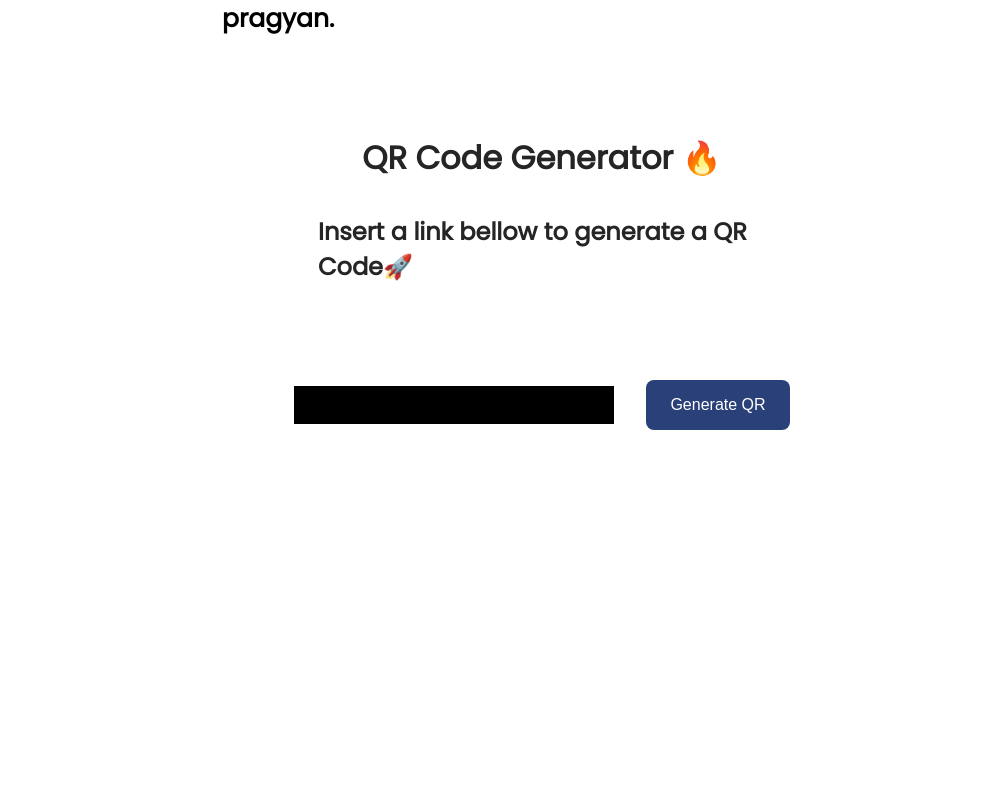
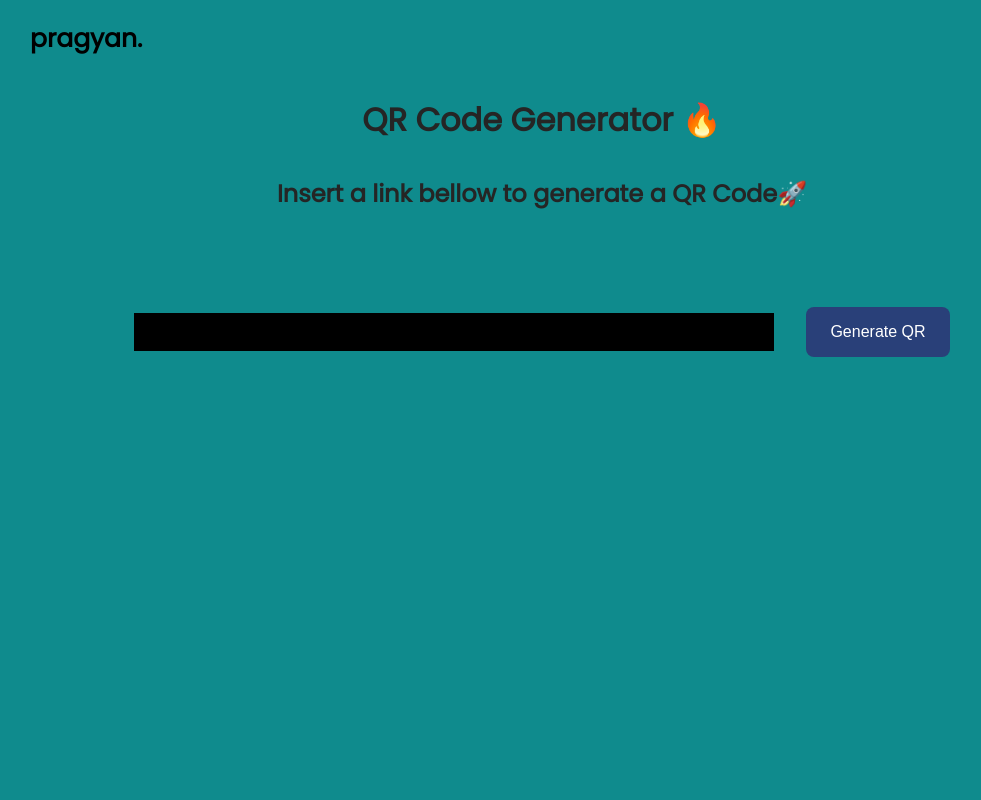
Before and after one commit to PragyanLamba/QRcode-generator, a Flask app: page / in a window 1280 px wide. Shown: the whole page, without its empty margins (98-1079 px from the left). Run offline with Flask 3, Linux system fonts and the light colour scheme.

Commit message:
Add files via upload

```diff
--- a/templates/index.html
+++ b/templates/index.html
@@ -8,9 +8,9 @@
 <title>QR Code</title>
 </head>
 <body>
-    <header>
+     <div class="heading">
         <a href="#" class="logo">pragyan.</a>
-    </header>
+    </div>
 <div class="title">
 <h1>QR Code Generator 🔥</h1>
 <h2>Insert a link bellow to generate a QR Code🚀</h2>
@@ -19,14 +19,15 @@
 <input type="text" name="link" />
 <button type="submit">Generate QR</button>
 </form>
-{% if data %}
-<div class="generated">
+ {% if data %}
+ <div class="generated">
     <img src="{{data}}" alt="" />
 
     <p>HERE THE GENERATED QR CODE 🚀</p>
 
 </div>
-{% endif %}
+ {% endif %}
+
 
 </body>
 </html>
@@ -44,12 +45,9 @@ box-sizing: border-box;
 html,
 
 body {
-
-margin: 0rem 10rem;
-
-font-family: "Poppins", sans-s
-
-}
+            font-family: "Poppins", sans-serif;
+          background-color: #0F8B8D;
+        }
 
 .title {
 
@@ -109,8 +107,9 @@ padding: 1rem 1.5rem;
 cursor: pointer;
 
 border-radius: 0.5rem;}
-.header{
+.heading{
     position: fixed;
+    margin-left: 0;
     top: 0;
     left: 0;
     width: 85%;
@@ -135,11 +134,12 @@ border-radius: 0.5rem;}
     right: 0;
     width: 100%;
     height: 100%;
-    background:yellow;
+    background:#DAD2D8;
     animation: showRight 1s ease forwards;
     animation-delay: .4s;
 }
 .generated{
+
     display: flex;
     flex-direction: column;
     align-items: center;
```
